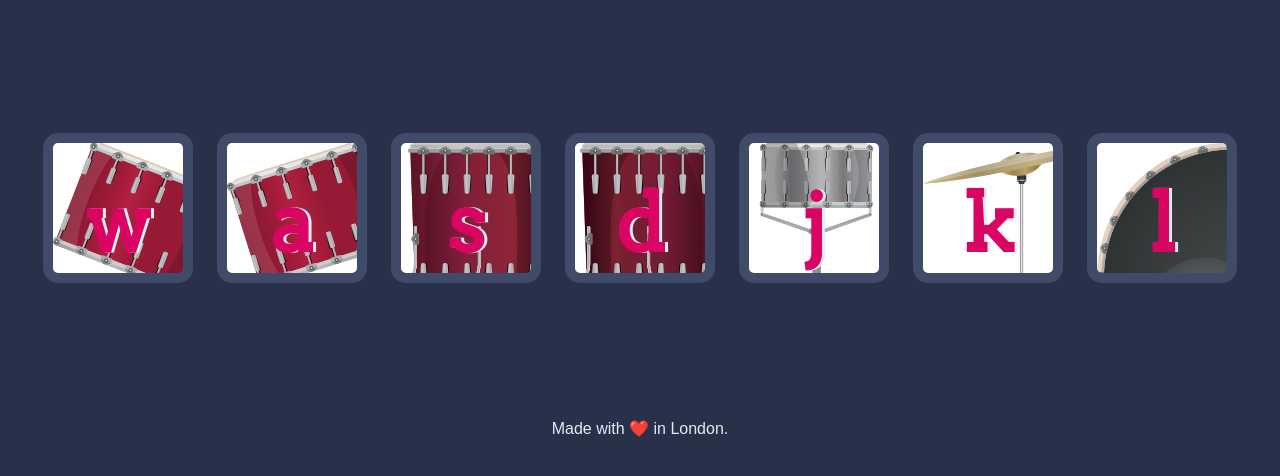
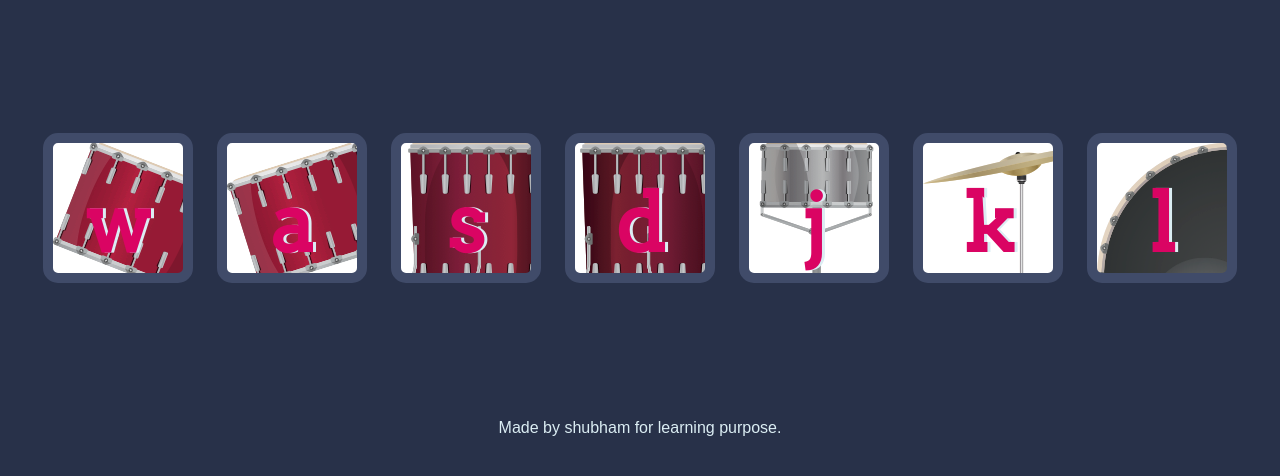
Before and after one commit to Shubham2552/Drum-Kit, a plain HTML site: page index.html in a window 1280 px wide. Shown: the part 156-632 px from the top of the page. Drawn offline with Linux system fonts and the light colour scheme.

Commit message:
Update index.html

```diff
--- a/index.html
+++ b/index.html
@@ -27,7 +27,7 @@
   <script src="index.js" charset="utf-8"></script>
 </body>
 <footer>
-  Made with ❤️ in London.
+  Made by shubham for learning purpose.
 </footer>
 
 </html>
```
